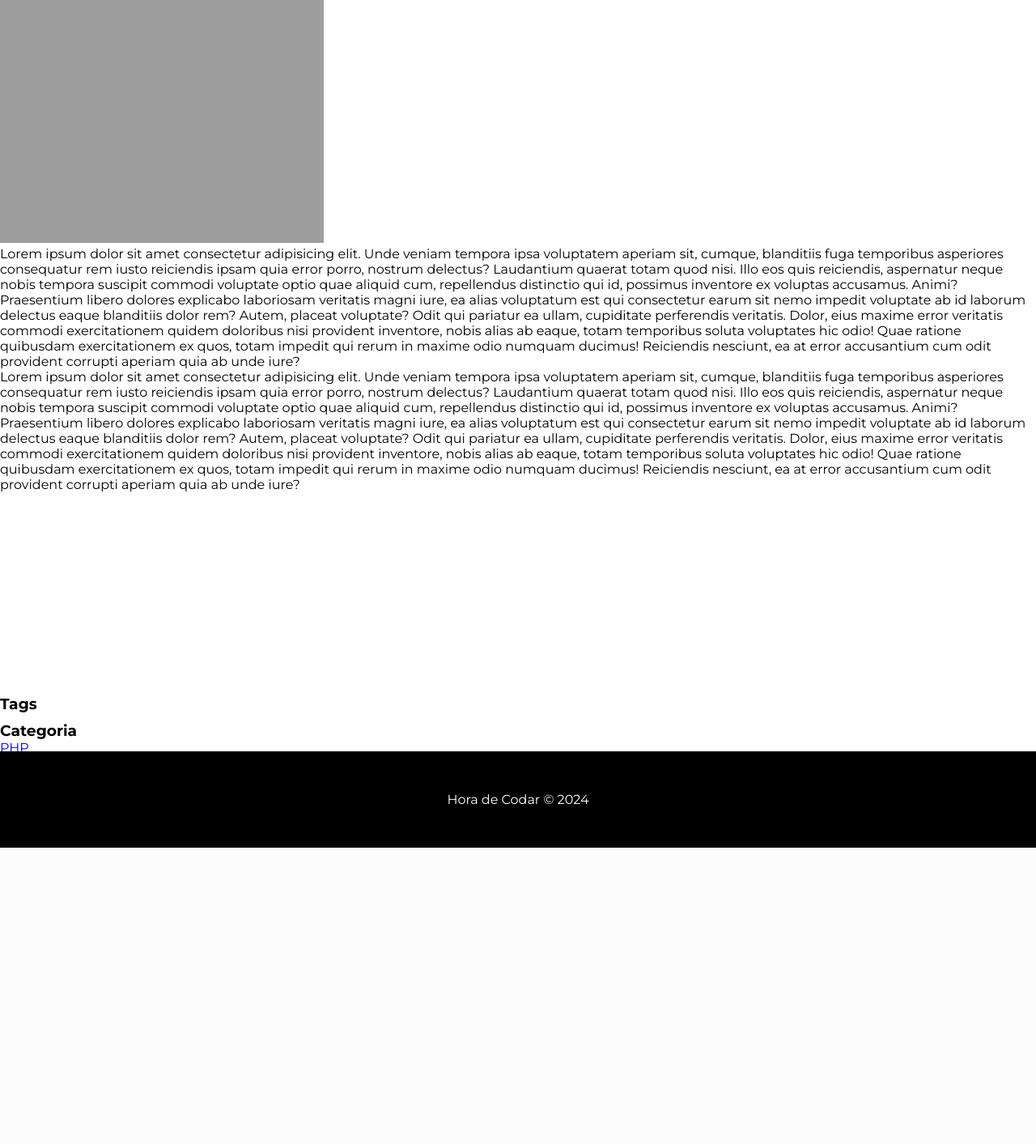
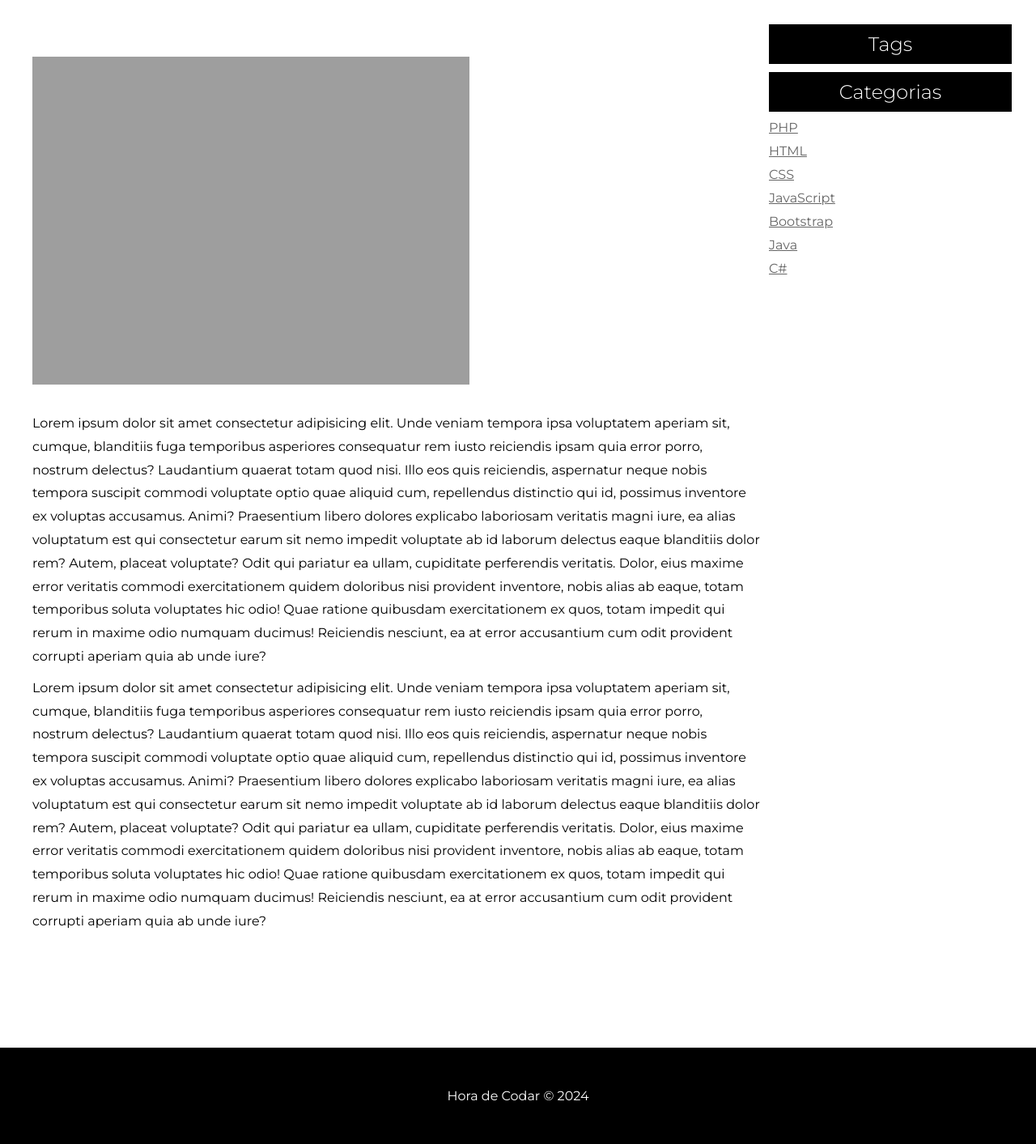
Before and after one commit to rafakroz/udemy-php, a PHP site: page /post.php in a window 1280 px wide. Shown: the part 69-1482 px from the top of the page at 81% size. Before the commit the page ends 1116 px from the top, so only its background shows below. Run offline with PHP 8.4, Linux system fonts and the light colour scheme; data that the repository does not hold is empty.

Commit message:
Página post finalizada

```diff
--- a/15_projeto_1_blog/css/styles.css
+++ b/15_projeto_1_blog/css/styles.css
@@ -128,6 +128,82 @@ main {
     margin-right: 5px;
 }
 
+/* POST*/
+
+#post-container {
+    display: grid;
+    grid-template-columns: 75% 25%;
+    grid-template-rows: auto;
+    grid-template-areas: "main sidebar";
+    grid-gap: 10px;
+    padding-top: 30px;
+    max-width: 1200px;
+    margin: 0 auto;
+    margin-bottom: 250px;
+}
+
+.content-container {
+    grid-area: main;
+
+}
+
+#main-title {
+    font-size: 36px;
+    margin-bottom: 30px;
+}
+
+#post-description {
+    font-style: italic;
+    margin-bottom: 40px;
+}
+
+.post-content {
+    line-height: 1.8;
+    margin: 10px 0;
+}
+
+.img-container {
+    margin-bottom: 30px;
+}
+
+.img-container img {
+    width: 60%;
+}
+
+/* POST ASIDE */
+
+#nav-container {
+    grid-area: sidebar;
+}
+
+#tags-title, #categories-title {
+    font-size: 24px;
+    margin-bottom: 10px;
+    background-color: #000;
+    color: #fff;
+    text-align: center;
+    padding: 10px;
+    font-weight: 300;
+}
+
+#tag-list, #categories-list {
+    list-style: none;
+}
+
+#tag-list li, #categories-list li {
+    margin-bottom: 10px;
+
+}
+
+#tag-list a, #categories-list a {
+    color: #666;
+    transition: .5s;
+}
+
+#tag-list a:hover, #categories-list a:hover {
+    color: #000;
+}
+
 /* FOOTER */
 
 footer {
--- a/15_projeto_1_blog/post.php
+++ b/15_projeto_1_blog/post.php
@@ -24,9 +24,9 @@
 
         <div class="content-container">
             <h1 id="main-title"><?= $currentPost['title'] ?></h1>
-            <p class="post-description"><?= $currentPost['description'] ?></p>
+            <p id="post-description"><?= $currentPost['description'] ?></p>
 
-            <div class="omg-containet">
+            <div class="img-container">
                 <img src="<?= $BASE_URL ?>img/<?= $currentPost['img'] ?>" alt="<?= $currentPost['title'] ?>">
             </div>
 
@@ -43,12 +43,10 @@
 
         </div>
 
-    </main>
-
         <aside id="nav-container">
 
-        <h3 id="tag-list">Tags</h3>
-        <ul class="tags-container">
+            <h3 id="tags-title">Tags</h3>
+            <ul id="tag-list">
                 <?php foreach($currentPost['tags'] as $tag) : ?>
                     <li>
                         <a href="#"><?= $tag ?></a>
@@ -56,8 +54,8 @@
                 <?php endforeach; ?>
             </ul>
 
-        <h3 id="categories-title">Categoria</h3>
-        <ul class="categories-list">
+            <h3 id="categories-title">Categorias</h3>
+            <ul id="categories-list">
                 <?php foreach($categories as $category) : ?>
                     <li>
                         <a href="#"><?= $category ?></a>
@@ -67,6 +65,10 @@
 
         </aside>
 
+    </main>
+
+
+
 <?php
 
     include_once("templates/footer.php");
```
Lines whose indentation alone changed are shown as unchanged.
